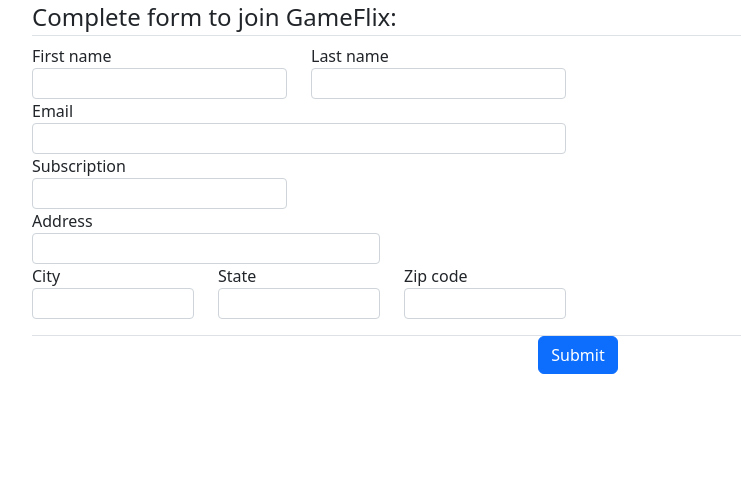
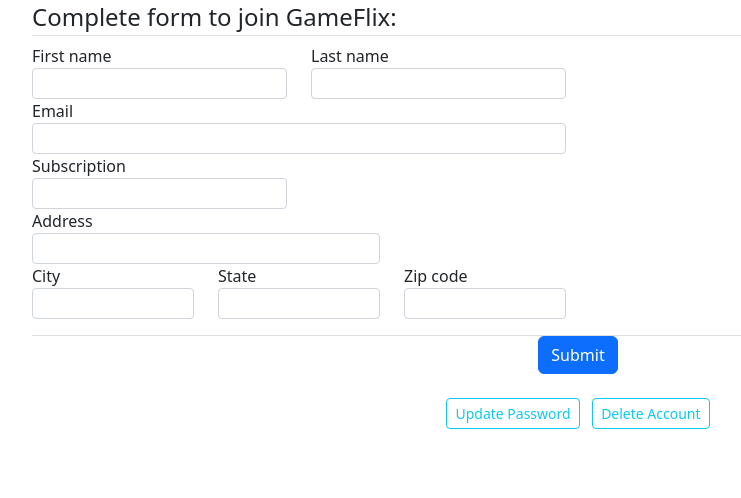
Before and after one commit to sirtuxalot/pyGameFlix, a Python web app: template templates/users/profile.html in a window 1280 px wide. Shown: the part 146-644 px from the top of the page, without its empty margins (62-803 px from the left). Run offline with Jinja, Linux system fonts and the light colour scheme; the template is opened without the code that fills it, so the values that code supplies are empty, except form fields; tables that the repository leaves empty hold one stand-in row (values such as "Sample post"); form fields are guessed from the names that the template uses.

Commit message:
Add "Update Password" and "Delete Account" buttons to profile template (#2)

```diff
--- a/templates/users/profile.html
+++ b/templates/users/profile.html
@@ -84,7 +84,10 @@
           <center>
             <div class="form-group border-top" id="submit-btn">
               {{ form.submit(class="btn btn-primary") }}
-            </div>
+            </div><br>
+            <a href="{{ url_for('users.password', user_id=session['user_id']) }}"><button type="button" class="btn btn-outline-info btn-sm">Update Password</button></a>
+            &nbsp;
+            <a href="{{ url_for('users.delete', user_id=session['user_id']) }}"><button type="button" class="btn btn-outline-info btn-sm">Delete Account</button></a>
           </center>
 
         </fieldset>
```
